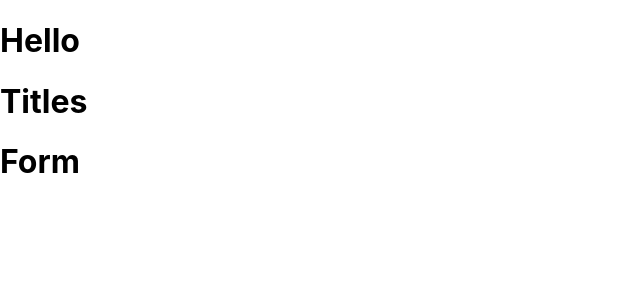
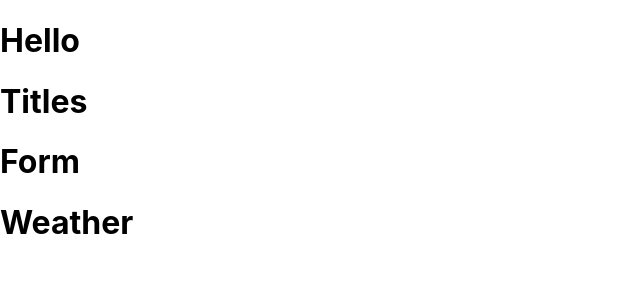
Before and after one commit to kaollie74/weather-app, a React (Create React App) app: page / in a window 1280 px wide. Shown: the top 300 px of the page, without its empty margins (0-640 px from the left). Built offline with nearby package versions, Linux system fonts and the light colour scheme.

Commit message:
created and added weather component to App component

```diff
--- a/src/Components/App/App.js
+++ b/src/Components/App/App.js
@@ -4,6 +4,7 @@ import './App.css';
 // import components
 import Form from '../Form/Form';
 import Titles from '../Titles/Titles';
+import Weather from '../Weather/Weather';
 
 class App extends Component {
 
@@ -13,6 +14,7 @@ class App extends Component {
         <h1>Hello</h1>
         <Titles/>
         <Form/>
+        <Weather/>
       </div>
     );
   }
--- /dev/null
+++ b/src/Components/Weather/Weather.js
@@ -0,0 +1,13 @@
+import React, {Component} from 'react';
+
+class Weather extends Component {
+
+  render (){
+    return (
+      <h1>Weather</h1>
+    )
+  }
+
+}
+
+export default Weather;
```
